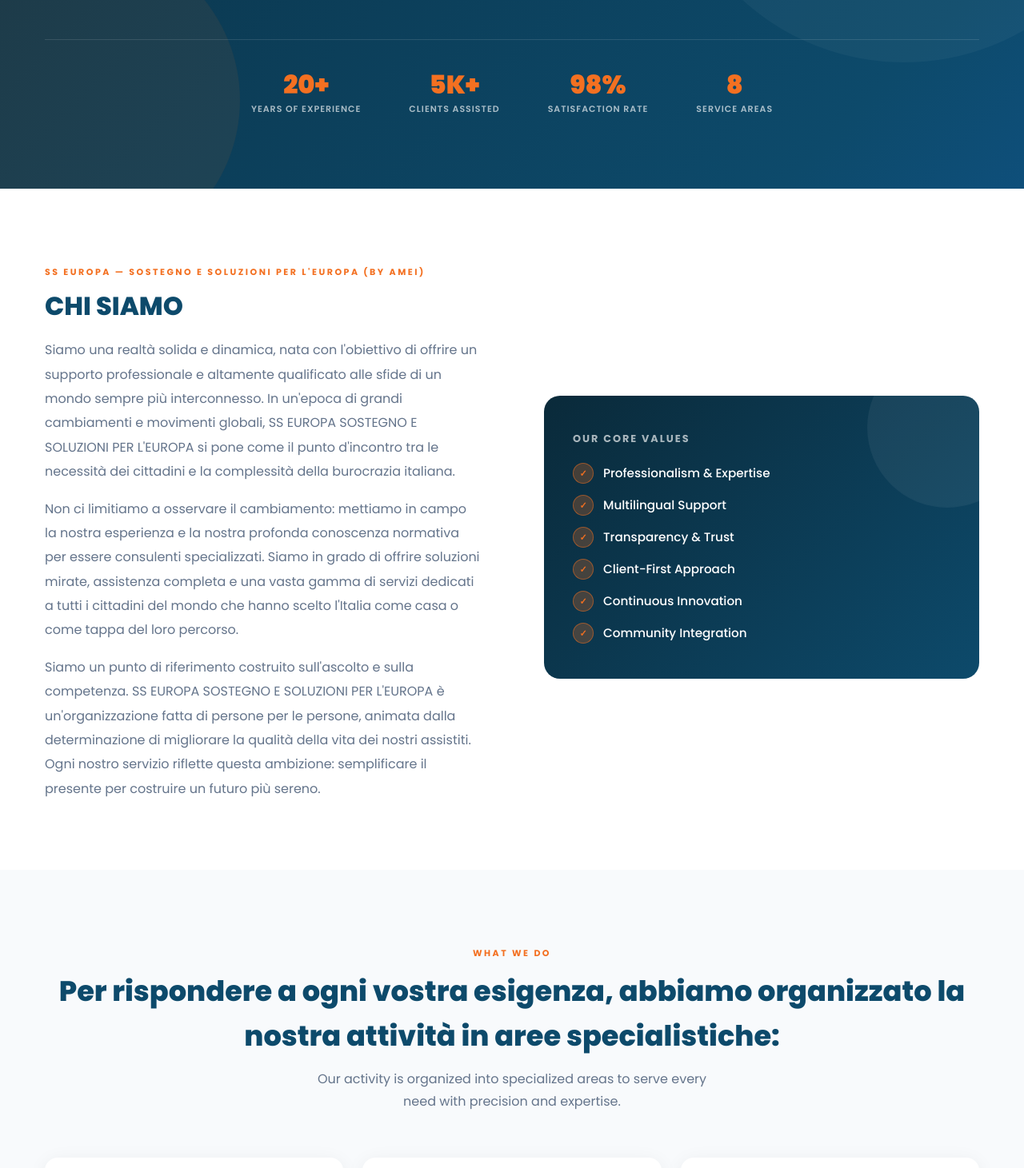
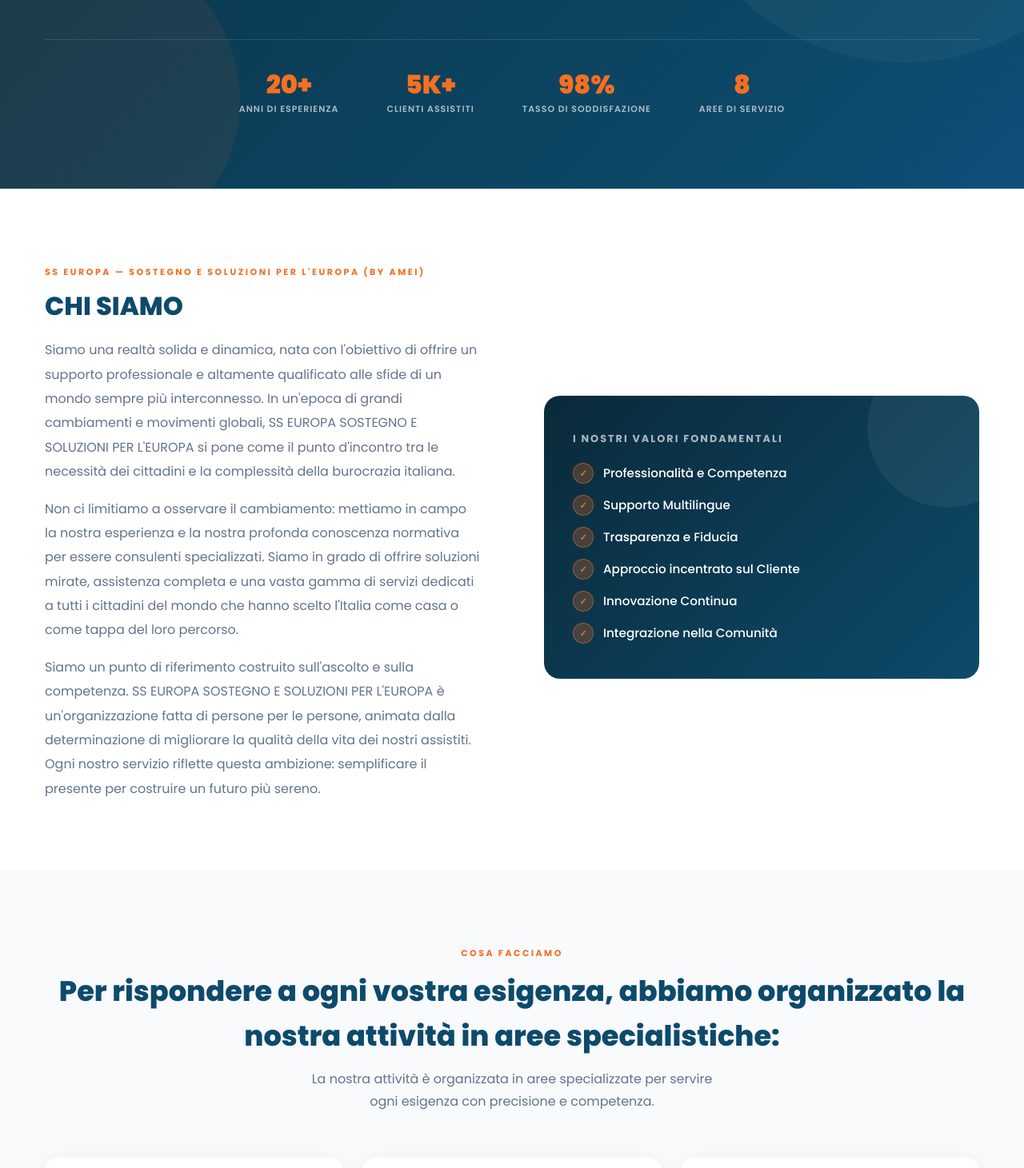
Before and after one commit to gauravmehra2021/ITALIA, a Next.js app: page /WhoWeAre in a window 1280 px wide. Shown: the part 449-1910 px from the top of the page at 80% size. Built offline with nearby package versions, Linux system fonts and the light colour scheme.

Commit message:
Update WhoWeAre page, training page, translations, and remove business pages

```diff
--- a/app/WhoWeAre/page.tsx
+++ b/app/WhoWeAre/page.tsx
@@ -35,7 +35,7 @@ const WhoWeAre = () => {
         <div className="container">
           <div className="wwa-hero-inner">
 
-            <div className="wwa-hero-badge">🇮🇹 Chi Siamo</div>
+            <div className="wwa-hero-badge"> Chi Siamo</div>
 
             <h1 className="wwa-hero-title">
               {t('about.subtitle')}
@@ -47,14 +47,14 @@ const WhoWeAre = () => {
 
             <div className="wwa-hero-stats">
               {[
-                { num: '20+',  label: 'Years of Experience' },
-                { num: '5K+',  label: 'Clients Assisted' },
-                { num: '98%',  label: 'Satisfaction Rate' },
-                { num: '8',    label: 'Service Areas' },
+                { num: '20+',  key: 'statsYears' },
+                { num: '5K+',  key: 'statsClients' },
+                { num: '98%',  key: 'statsSatisfaction' },
+                { num: '8',    key: 'statsAreas' },
               ].map((s, i) => (
                 <div className="wwa-hero-stat" key={i}>
                   <div className="wwa-hero-stat-num">{s.num}</div>
-                  <div className="wwa-hero-stat-label">{s.label}</div>
+                  <div className="wwa-hero-stat-label">{t(`about.${s.key}`)}</div>
                 </div>
               ))}
             </div>
@@ -83,17 +83,10 @@ const WhoWeAre = () => {
 
             {/* Right — card */}
             <div className="wwa-intro-visual wwa-reveal-right wwa-delay-1">
-              <div className="wwa-intro-card">
-                <div className="wwa-intro-card-title">Our Core Values</div>
+            <div className="wwa-intro-card">
+                <div className="wwa-intro-card-title">{t('about.coreValuesTitle')}</div>
                 <ul className="wwa-values-list">
-                  {[
-                    'Professionalism & Expertise',
-                    'Multilingual Support',
-                    'Transparency & Trust',
-                    'Client-First Approach',
-                    'Continuous Innovation',
-                    'Community Integration',
-                  ].map((val, i) => (
+                  {(t('about.coreValues') as string[]).map((val: string, i: number) => (
                     <li key={i}>
                       <span className="wwa-values-icon">✓</span>
                       {val}
@@ -114,10 +107,10 @@ const WhoWeAre = () => {
         <div className="container">
 
           <div className="wwa-areas-header wwa-reveal">
-            <span className="wwa-areas-tag">What We Do</span>
+            <span className="wwa-areas-tag">{t('about.areasTag')}</span>
             <h2 className="wwa-areas-title">{t('about.listTitle')}</h2>
             <p className="wwa-areas-desc">
-              Our activity is organized into specialized areas to serve every need with precision and expertise.
+              {t('about.areasDesc')}
             </p>
           </div>
 
@@ -160,11 +153,11 @@ const WhoWeAre = () => {
 
             <div className="wwa-closing-actions wwa-reveal wwa-delay-3">
               <Link href="/" className="wwa-closing-btn-primary">
-                <span>Explore Our Services</span>
+                <span>{t('about.exploreServices')}</span>
                 <span className="wwa-btn-arrow">→</span>
               </Link>
               <Link href="/contact" className="wwa-closing-btn-outline">
-                <span>Contact Us</span>
+                <span>{t('about.contactUs')}</span>
                 <span className="wwa-btn-arrow">→</span>
               </Link>
             </div>
--- a/app/business/apertura-attivita/page.tsx
+++ /dev/null
@@ -1,22 +0,0 @@
-'use client'
-
-export default function AperturaAttivita() {
-  return (
-    <div className="container mx-auto max-w-[900px] py-20">
-      <h1 className="mb-6 text-4xl font-extrabold uppercase tracking-wide text-[#004a99]">Apertura Attività</h1>
-      <div className="space-y-5 text-[1.05rem] leading-[1.8] text-[#444]">
-        <p>Aprire un'<strong>attività in Italia</strong> richiede una serie di adempimenti burocratici, fiscali e amministrativi. SS EUROPA SOSTEGNO E SOLUZIONI PER L'EUROPA vi guida in ogni passo, dalla scelta della forma giuridica fino all'avvio operativo.</p>
-        <p>Il nostro team di consulenti aziendali ha esperienza pluriennale nell'assistenza a imprenditori italiani e stranieri che desiderano avviare un'attività in Italia.</p>
-        <h2 className="text-2xl font-bold text-[#004a99]">I nostri servizi</h2>
-        <ul className="space-y-2">
-          {['Scelta della forma giuridica (ditta individuale, SRL, SNC, ecc.)', 'Apertura della Partita IVA e iscrizione alla Camera di Commercio', 'Presentazione della SCIA o DIA al Comune', 'Consulenza su regimi fiscali agevolati', 'Assistenza per licenze e autorizzazioni specifiche'].map((item, i) => (
-            <li key={i} className="flex items-start gap-3 rounded-md bg-white px-4 py-3 shadow-sm">
-              <span className="text-[#004a99]">▸</span><span>{item}</span>
-            </li>
-          ))}
-        </ul>
-        <p>Hai un'idea imprenditoriale? Trasformala in realtà con il supporto di AI.</p>
-      </div>
-    </div>
-  )
-}
--- a/app/training/page.tsx
+++ b/app/training/page.tsx
@@ -121,6 +121,7 @@ export default function TrainingPage() {
   const ctaEnroll = t('training.cta.actions.enroll') || 'Enroll Now'
   const ctaView = t('training.cta.actions.view') || 'View Courses'
   const modalListTitle = t('training.modal.listTitle') || "What's Included"
+  const modalLanguagesTitle = t('training.modal.languagesTitle') || 'Language Courses'
   const modalClose = t('training.modal.close') || 'Close'
 
   useEffect(() => {
@@ -268,6 +269,16 @@ export default function TrainingPage() {
             <div className="trn-modal-body">
               <p className="trn-modal-desc">{activeModal.modalDesc}</p>
 
+              {'languages' in activeModal && (
+                <>
+                  <div className="trn-modal-list-title">{modalLanguagesTitle}</div>
+                  <div className="trn-modal-languages">
+                    {(activeModal as any).languages.map((lang: string, i: number) => (
+                      <span key={i} className="trn-modal-lang-tag">{lang}</span>
+                    ))}
+                  </div>
+                </>
+              )}
               <div className="trn-modal-list-title">{modalListTitle}</div>
               <ul className="trn-modal-list">
                 {activeModal.points.map((point, i) => (
--- a/app/training/training.css
+++ b/app/training/training.css
@@ -211,6 +211,8 @@
 .trn-modal-body { padding: 32px 36px 36px; }
 .trn-modal-desc { font-size: 0.97rem; color: var(--text-muted); line-height: 1.85; margin-bottom: 26px; }
 .trn-modal-list-title { font-size: 0.82rem; font-weight: 700; text-transform: uppercase; letter-spacing: 1.5px; color: #1a6b4a; margin-bottom: 14px; }
+.trn-modal-languages { display: flex; flex-wrap: wrap; gap: 8px; margin-bottom: 24px; }
+.trn-modal-lang-tag { background: #eef7f2; color: #1a6b4a; font-size: 0.82rem; font-weight: 600; padding: 5px 14px; border-radius: 20px; border: 1px solid #1a6b4a25; }
 .trn-modal-list { list-style: none; padding: 0; display: flex; flex-direction: column; gap: 10px; margin-bottom: 28px; }
 .trn-modal-list li { display: flex; align-items: flex-start; gap: 10px; font-size: 0.92rem; color: var(--text-main); line-height: 1.6; padding: 10px 12px; border-radius: 8px; transition: background 0.2s; }
 .trn-modal-list li:hover { background: #eef7f2; }
--- a/app/translations/languages.json
+++ b/app/translations/languages.json
@@ -62,6 +62,23 @@
       "p2": "Non ci limitiamo a osservare il cambiamento: mettiamo in campo la nostra esperienza e la nostra profonda conoscenza normativa per essere consulenti specializzati. Siamo in grado di offrire soluzioni mirate, assistenza completa e una vasta gamma di servizi dedicati a tutti i cittadini del mondo che hanno scelto l'Italia come casa o come tappa del loro percorso.",
       "p3": "Siamo un punto di riferimento costruito sull'ascolto e sulla competenza. SS EUROPA SOSTEGNO E SOLUZIONI PER L'EUROPA è un'organizzazione fatta di persone per le persone, animata dalla determinazione di migliorare la qualità della vita dei nostri assistiti. Ogni nostro servizio riflette questa ambizione: semplificare il presente per costruire un futuro più sereno.",
       "listTitle": "Per rispondere a ogni vostra esigenza, abbiamo organizzato la nostra attività in aree specialistiche:",
+      "coreValuesTitle": "I Nostri Valori Fondamentali",
+      "statsYears": "Anni di Esperienza",
+      "statsClients": "Clienti Assistiti",
+      "statsSatisfaction": "Tasso di Soddisfazione",
+      "statsAreas": "Aree di Servizio",
+      "areasTag": "Cosa Facciamo",
+      "areasDesc": "La nostra attività è organizzata in aree specializzate per servire ogni esigenza con precisione e competenza.",
+      "exploreServices": "Esplora i Nostri Servizi",
+      "contactUs": "Contattaci",
+      "coreValues": [
+        "Professionalità e Competenza",
+        "Supporto Multilingue",
+        "Trasparenza e Fiducia",
+        "Approccio incentrato sul Cliente",
+        "Innovazione Continua",
+        "Integrazione nella Comunità"
+      ],
       "item1": "IMMIGRAZIONE & PERMANENZA Consulenza e assistenza completa per l'ingresso e il soggiorno in Italia, dai permessi alla cittadinanza.",
       "item2": "SUPPORTO AL CITTADINO (CAF & PATRONATO) Gestione di pratiche fiscali e previdenziali: 730, ISEE, assegni familiari, disoccupazioni e pensioni.",
       "item3": "LAVORO E FAMIGLIA Assistenza per la gestione del personale domestico e supporto nelle tutele lavorative.",
@@ -134,6 +151,23 @@
       "p2": "We don't limit ourselves to observing change: we deploy our experience and deep regulatory knowledge to be specialized consultants. We are able to offer targeted solutions, complete assistance, and a wide range of services dedicated to all citizens of the world who have chosen Italy as their home or as a stop on their journey.",
       "p3": "We are a reference point built on listening and competence. SS EUROPA SOSTEGNO E SOLUZIONI PER L'EUROPA is an organization made of people for people, driven by the determination to improve the quality of life of our clients. Each of our services reflects this ambition: simplifying the present to build a more serene future.",
       "listTitle": "To respond to every need, we have organized our activity into specialized areas:",
+      "coreValuesTitle": "Our Core Values",
+      "statsYears": "Years of Experience",
+      "statsClients": "Clients Assisted",
+      "statsSatisfaction": "Satisfaction Rate",
+      "statsAreas": "Service Areas",
+      "areasTag": "What We Do",
+      "areasDesc": "Our activity is organized into specialized areas to serve every need with precision and expertise.",
+      "exploreServices": "Explore Our Services",
+      "contactUs": "Contact Us",
+      "coreValues": [
+        "Professionalism & Expertise",
+        "Multilingual Support",
+        "Transparency & Trust",
+        "Client-First Approach",
+        "Continuous Innovation",
+        "Community Integration"
+      ],
       "item1": "IMMIGRATION & STAY: Complete consultancy and assistance for entry and stay in Italy, from permits to citizenship.",
       "item2": "CITIZEN SUPPORT (CAF & PATRONAGE): Management of tax and social security files: 730, ISEE, family allowances, unemployment, and pensions.",
       "item3": "WORK AND FAMILY: Assistance for the management of domestic staff and support in labor protection.",
```
Also changed, not shown: app/business/documentazione-valutazione-rischi/page.tsx (deleted, +0 -22 lines), app/translations/training.json (+32 -8 lines).
